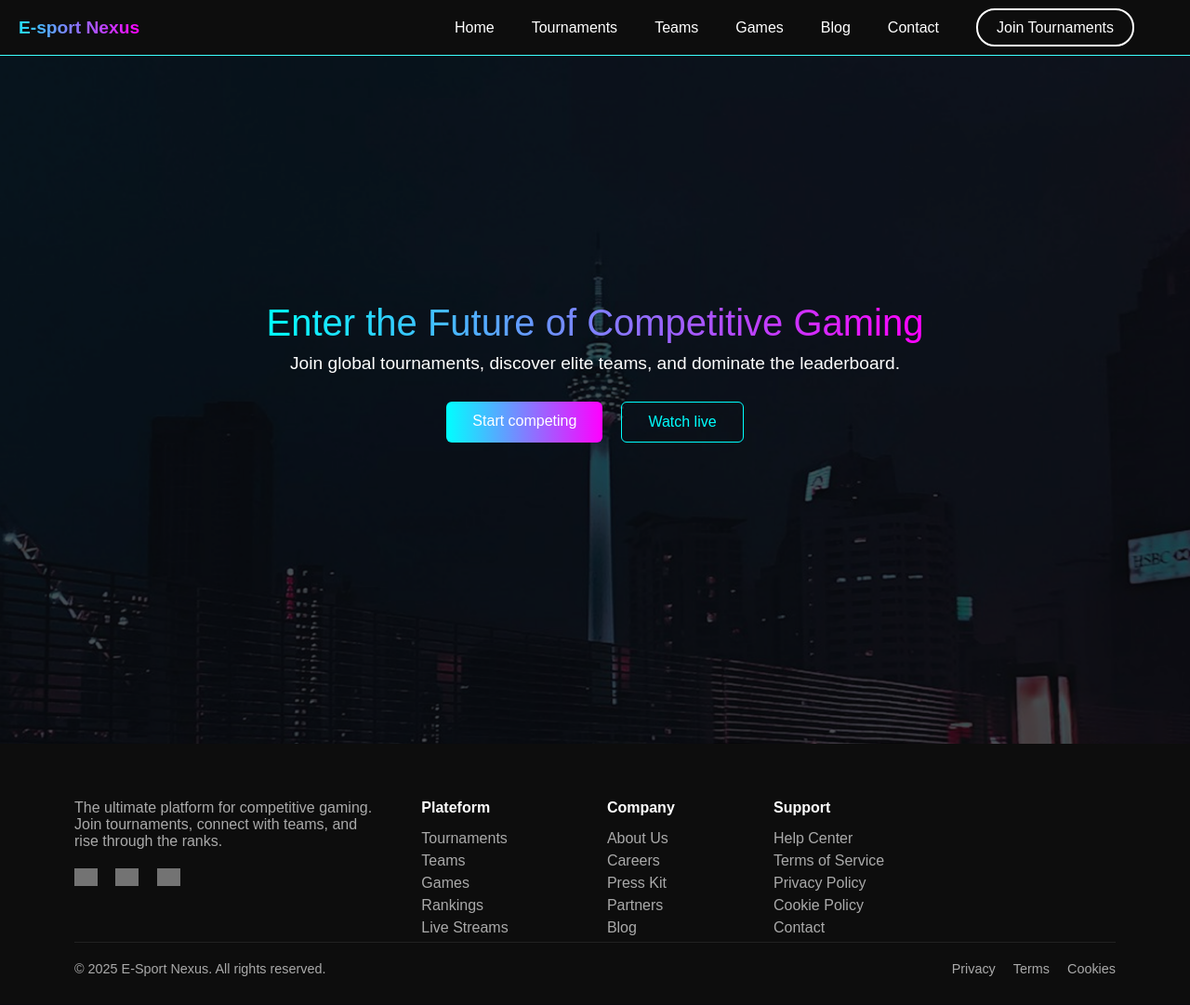
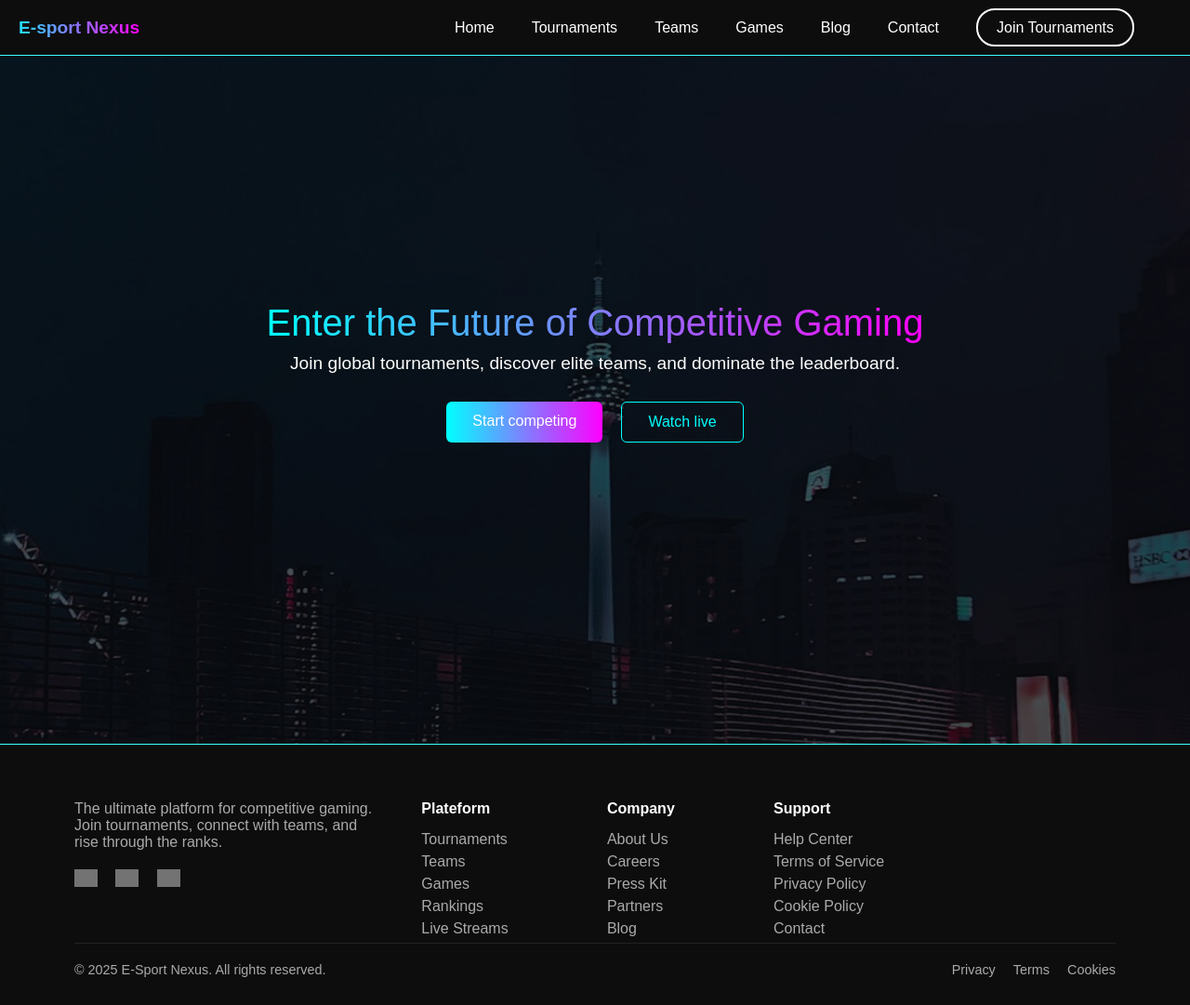
Before and after one commit to BloodyBry/sprint1brief2, a plain HTML site: page index.html in a window 1280 px wide. Shown: the whole page at 93% size. Drawn offline with Linux system fonts and the light colour scheme; grey boxes are pictures that could not be loaded.

Commit message:
added top bottom to the footer section

```diff
--- a/style.css
+++ b/style.css
@@ -137,6 +137,7 @@ footer {
     background-color: #0d0d0d;
     padding: 60px 80px 30px;
     color: #aaa;
+    border-top: 1px solid rgb(61, 255, 255);
 }
 
 .footer-container {
```
